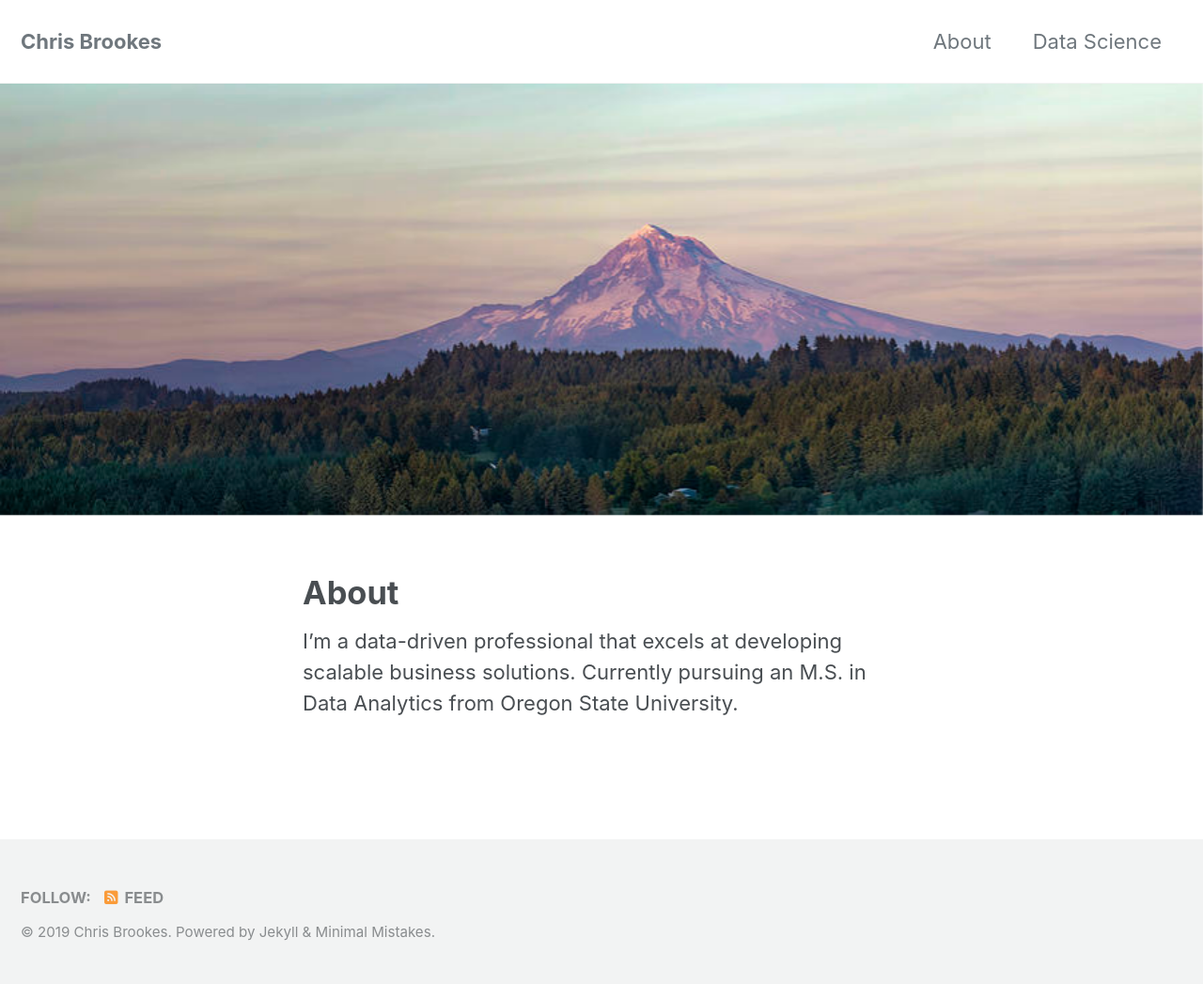
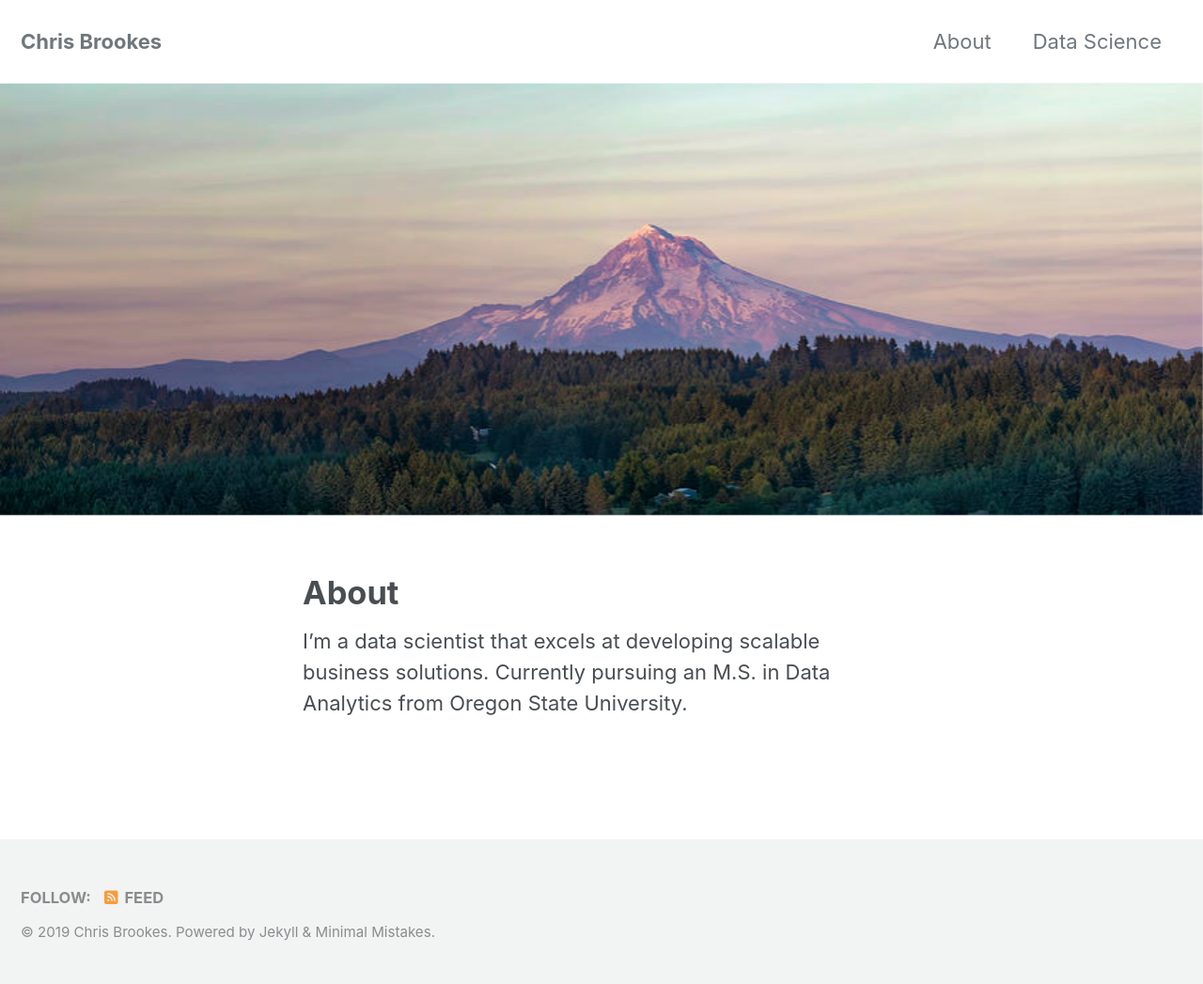
Before and after one commit to Sekoorb/sekoorb.github.io, a Jekyll site: the page built from _pages/about.md, in a window 1280 px wide. Shown: the whole page at 94% size. Built offline with Jekyll 4.4.1, drawn with Linux system fonts in a browser that asks for light colours; cached includes are drawn as plain includes; nearby versions of some CDN libraries.

```diff
--- a/_pages/about.md
+++ b/_pages/about.md
@@ -5,4 +5,4 @@ header:
      image: "/images/mounthood.jpg"
 ---
 
-I'm a data-driven professional that excels at developing scalable business solutions. Currently pursuing an M.S. in Data Analytics from Oregon State University.
+I'm a data scientist that excels at developing scalable business solutions. Currently pursuing an M.S. in Data Analytics from Oregon State University.
--- a/index.html
+++ b/index.html
@@ -2,5 +2,5 @@
 layout: home
 author_profile: true
 header:
-    image: "/images/waterfront.jpeg"
+    image: "/images/waterfront.jpg"
 ---
```
Also changed, not shown: _pages/datascience.md (+1 -1 lines), images/data-science.jpg, 2 other files.
